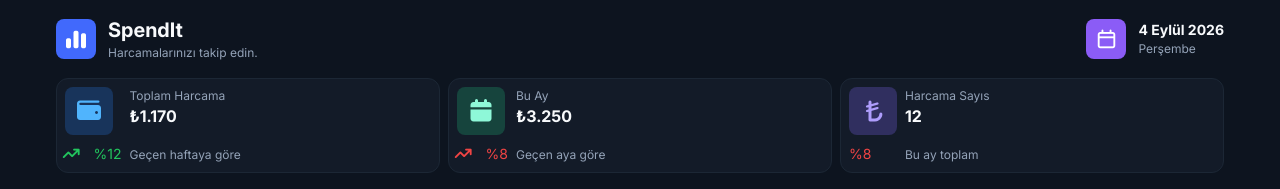
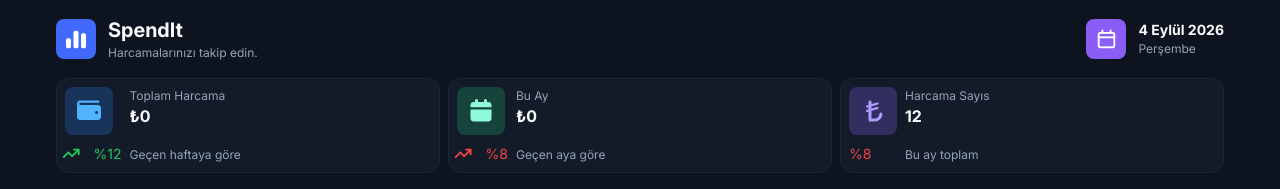
Before and after one commit to mert-ucman/react-expenses-tracker, a React (Vite) app: page / in a window 1280 px wide. Shown: the top 189 px of the page. Built offline with nearby package versions, Linux system fonts and the light colour scheme.

Commit message:
harcama takibi bağlandı

```diff
--- a/src/assets/Components/AddExpense.jsx
+++ b/src/assets/Components/AddExpense.jsx
@@ -30,7 +30,7 @@ function AddExpense() {
                 title: title,
                 amount: Number(amount),
                 category: category,
-                date: new Date().toLocaleDateString("tr-TR")
+                date: new Date().toISOString()
             }
         })
         setTitle("");
--- a/src/assets/Components/TrackerWindow.jsx
+++ b/src/assets/Components/TrackerWindow.jsx
@@ -9,6 +9,21 @@ import { ExpenseContext } from "../Context/ExpenseContext";
 function TrackerWindow() {
 
     const { state } = useContext(ExpenseContext);
+
+    const totalExpense = state.expenses.reduce((total, expense) => total + expense.amount, 0)
+
+    const currentMonth = new Date().getMonth();
+    const currentYear = new Date().getFullYear();
+
+
+    let expensesForThisMonth = [];
+    state.expenses.forEach((expense) => {
+        const newDate = new Date(expense.date);
+        if (currentMonth === newDate.getMonth() && currentYear === newDate.getFullYear()) {
+            expensesForThisMonth = [...expensesForThisMonth, expense.amount];
+        }
+    })
+    const monthTotal = expensesForThisMonth.reduce((total, expense) => total + expense, 0);
 
     return (
         <div className="h-dvh flex flex-col overflow-hidden scrollbar-none max-w-[1200px] mx-auto">
@@ -48,7 +63,7 @@ function TrackerWindow() {
                         data={
                             {
                                 type: `Toplam Harcama`,
-                                amount: `₺1.170`,
+                                amount: `₺${totalExpense}`,
                                 subText: `Geçen haftaya göre`,
                                 percentage: `%12`,
                                 percentageColor: `text-[var(--success)]`
@@ -69,7 +84,7 @@ function TrackerWindow() {
                         data={
                             {
                                 type: `Bu Ay`,
-                                amount: `₺3.250`,
+                                amount: `₺${monthTotal}`,
                                 subText: `Geçen aya göre`,
                                 percentage: `%8`,
                                 percentageColor: `text-[var(--danger)]`
```
